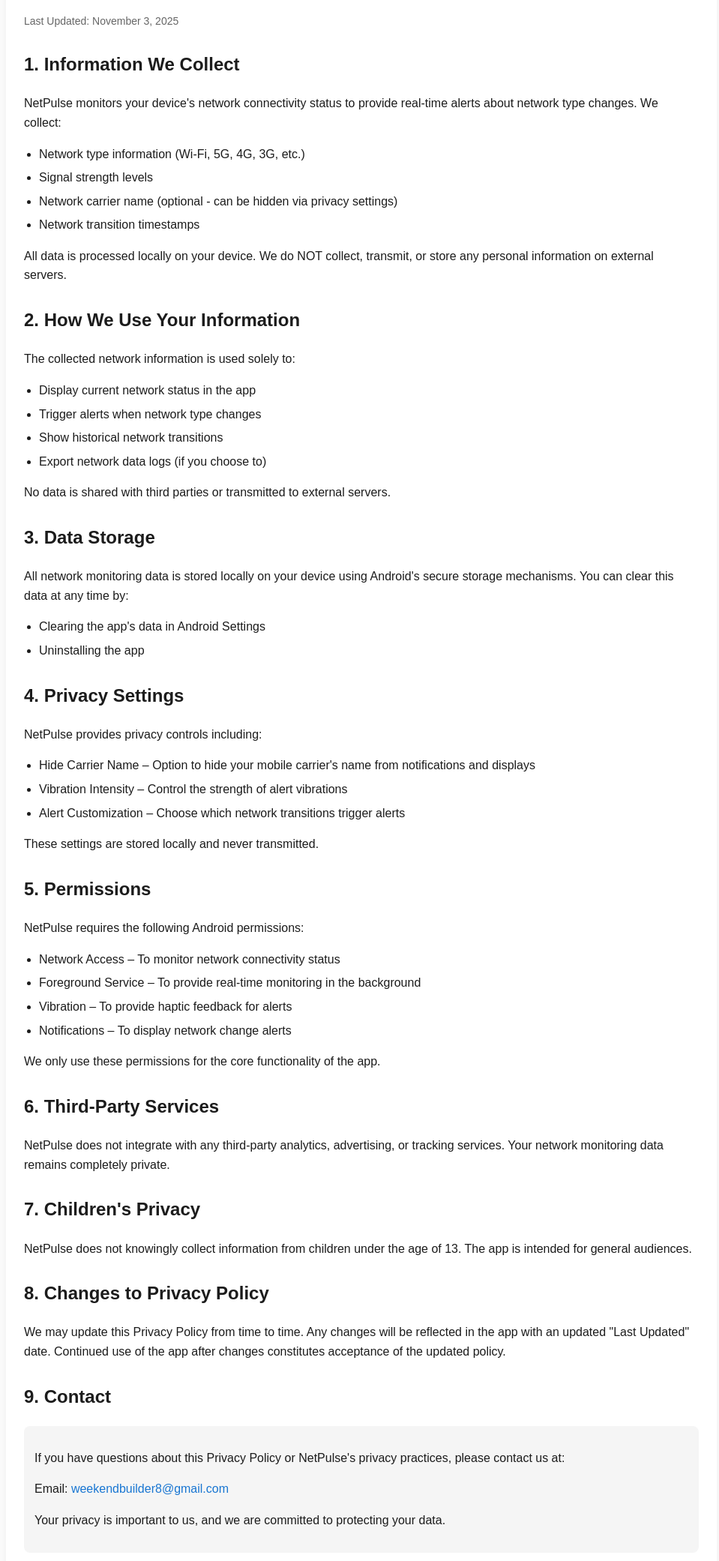
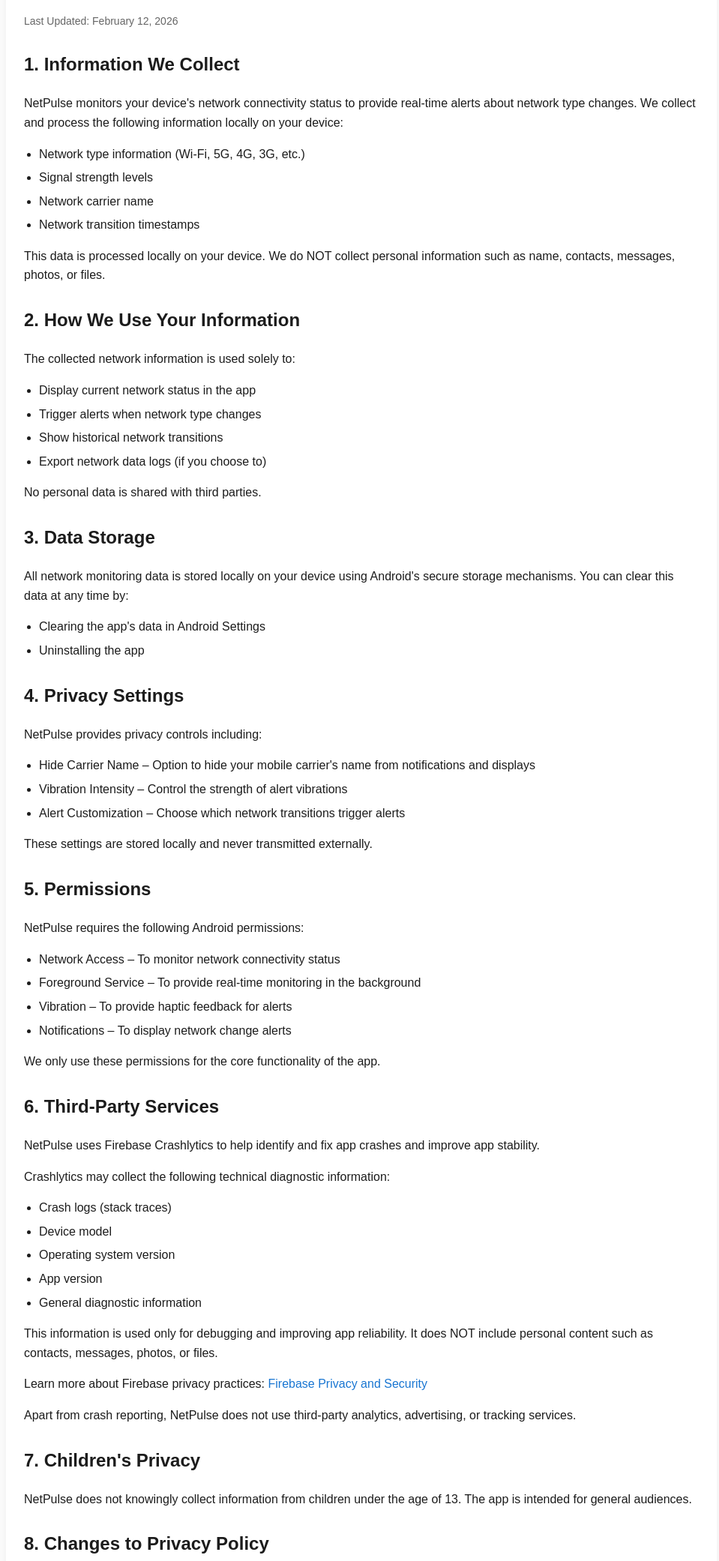
Before and after one commit to punith3527/PP-TNC, a plain HTML site: page NetPulse/privacy_policy.html in a window 1280 px wide. Shown: the part 100-2182 px from the top of the page at 75% size, without its empty margins (158-1117 px from the left). Drawn offline with Linux system fonts and the light colour scheme.

Commit message:
fixed PP

```diff
--- a/NetPulse/privacy_policy.html
+++ b/NetPulse/privacy_policy.html
@@ -23,13 +23,8 @@
             box-shadow: 0 2px 8px rgba(0,0,0,0.05);
         }
 
-        h1 {
-            margin-top: 0;
-        }
-
-        h2 {
-            margin-top: 28px;
-        }
+        h1 { margin-top: 0; }
+        h2 { margin-top: 28px; }
 
         .last-updated {
             color: #666;
@@ -37,13 +32,8 @@
             margin-bottom: 20px;
         }
 
-        ul {
-            padding-left: 20px;
-        }
-
-        li {
-            margin-bottom: 6px;
-        }
+        ul { padding-left: 20px; }
+        li { margin-bottom: 6px; }
 
         .contact {
             background: #f5f5f5;
@@ -57,9 +47,7 @@
             text-decoration: none;
         }
 
-        a:hover {
-            text-decoration: underline;
-        }
+        a:hover { text-decoration: underline; }
     </style>
 </head>
 
@@ -69,22 +57,23 @@
     <h1>Privacy Policy</h1>
 
     <div class="last-updated">
-        Last Updated: November 3, 2025
+        Last Updated: February 12, 2026
     </div>
 
     <h2>1. Information We Collect</h2>
     <p>
         NetPulse monitors your device's network connectivity status to provide real-time alerts about network type changes.
-        We collect:
+        We collect and process the following information locally on your device:
     </p>
     <ul>
         <li>Network type information (Wi-Fi, 5G, 4G, 3G, etc.)</li>
         <li>Signal strength levels</li>
-        <li>Network carrier name (optional - can be hidden via privacy settings)</li>
+        <li>Network carrier name</li>
         <li>Network transition timestamps</li>
     </ul>
     <p>
-        All data is processed locally on your device. We do NOT collect, transmit, or store any personal information on external servers.
+        This data is processed locally on your device.
+        We do NOT collect personal information such as name, contacts, messages, photos, or files.
     </p>
 
     <h2>2. How We Use Your Information</h2>
@@ -96,7 +85,7 @@
         <li>Export network data logs (if you choose to)</li>
     </ul>
     <p>
-        No data is shared with third parties or transmitted to external servers.
+        No personal data is shared with third parties.
     </p>
 
     <h2>3. Data Storage</h2>
@@ -117,7 +106,7 @@
         <li>Alert Customization – Choose which network transitions trigger alerts</li>
     </ul>
     <p>
-        These settings are stored locally and never transmitted.
+        These settings are stored locally and never transmitted externally.
     </p>
 
     <h2>5. Permissions</h2>
@@ -134,8 +123,28 @@
 
     <h2>6. Third-Party Services</h2>
     <p>
-        NetPulse does not integrate with any third-party analytics, advertising, or tracking services.
-        Your network monitoring data remains completely private.
+        NetPulse uses Firebase Crashlytics to help identify and fix app crashes and improve app stability.
+    </p>
+    <p>Crashlytics may collect the following technical diagnostic information:</p>
+    <ul>
+        <li>Crash logs (stack traces)</li>
+        <li>Device model</li>
+        <li>Operating system version</li>
+        <li>App version</li>
+        <li>General diagnostic information</li>
+    </ul>
+    <p>
+        This information is used only for debugging and improving app reliability.
+        It does NOT include personal content such as contacts, messages, photos, or files.
+    </p>
+    <p>
+        Learn more about Firebase privacy practices:
+        <a href="https://firebase.google.com/support/privacy" target="_blank">
+            Firebase Privacy and Security
+        </a>
+    </p>
+    <p>
+        Apart from crash reporting, NetPulse does not use third-party analytics, advertising, or tracking services.
     </p>
 
     <h2>7. Children's Privacy</h2>
```
